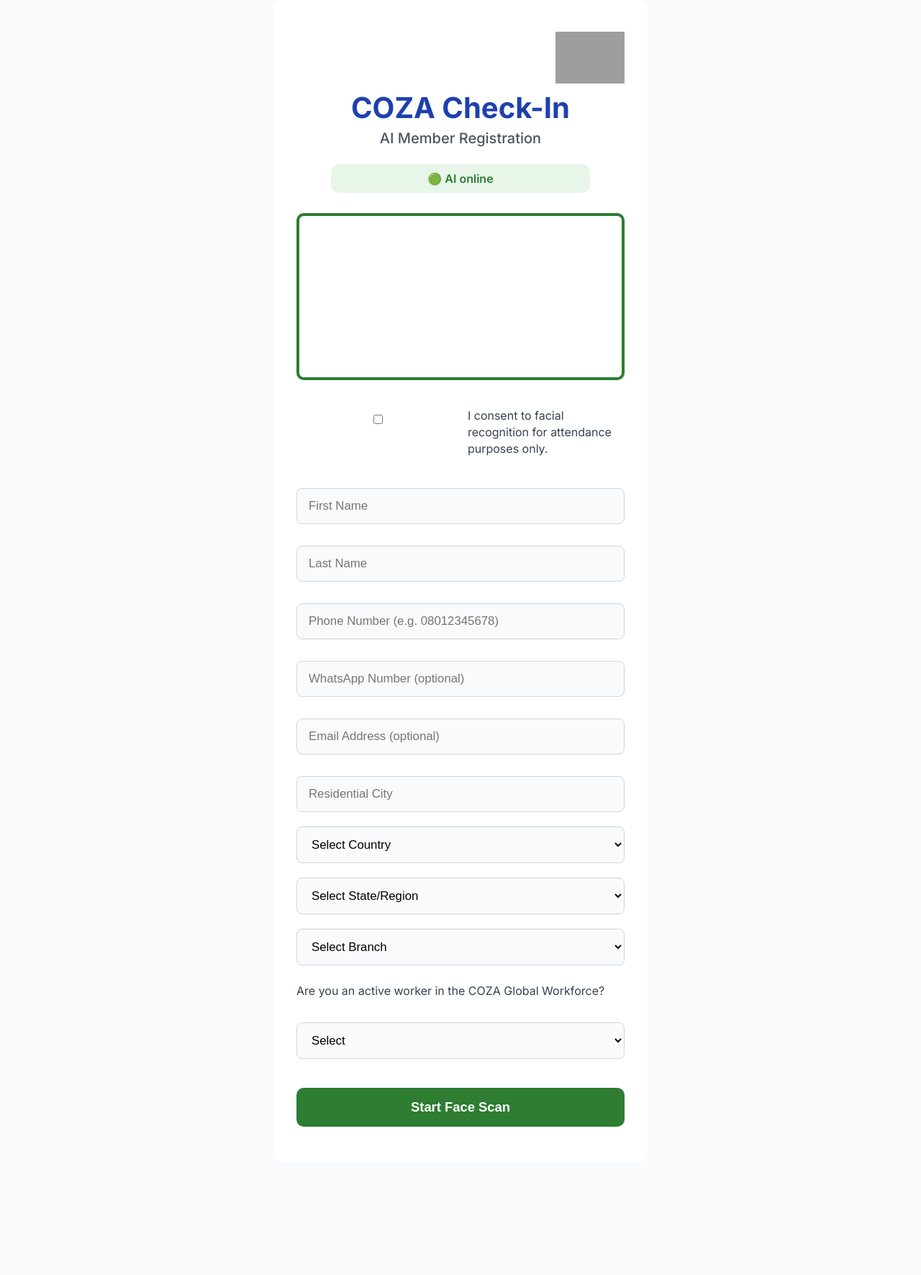
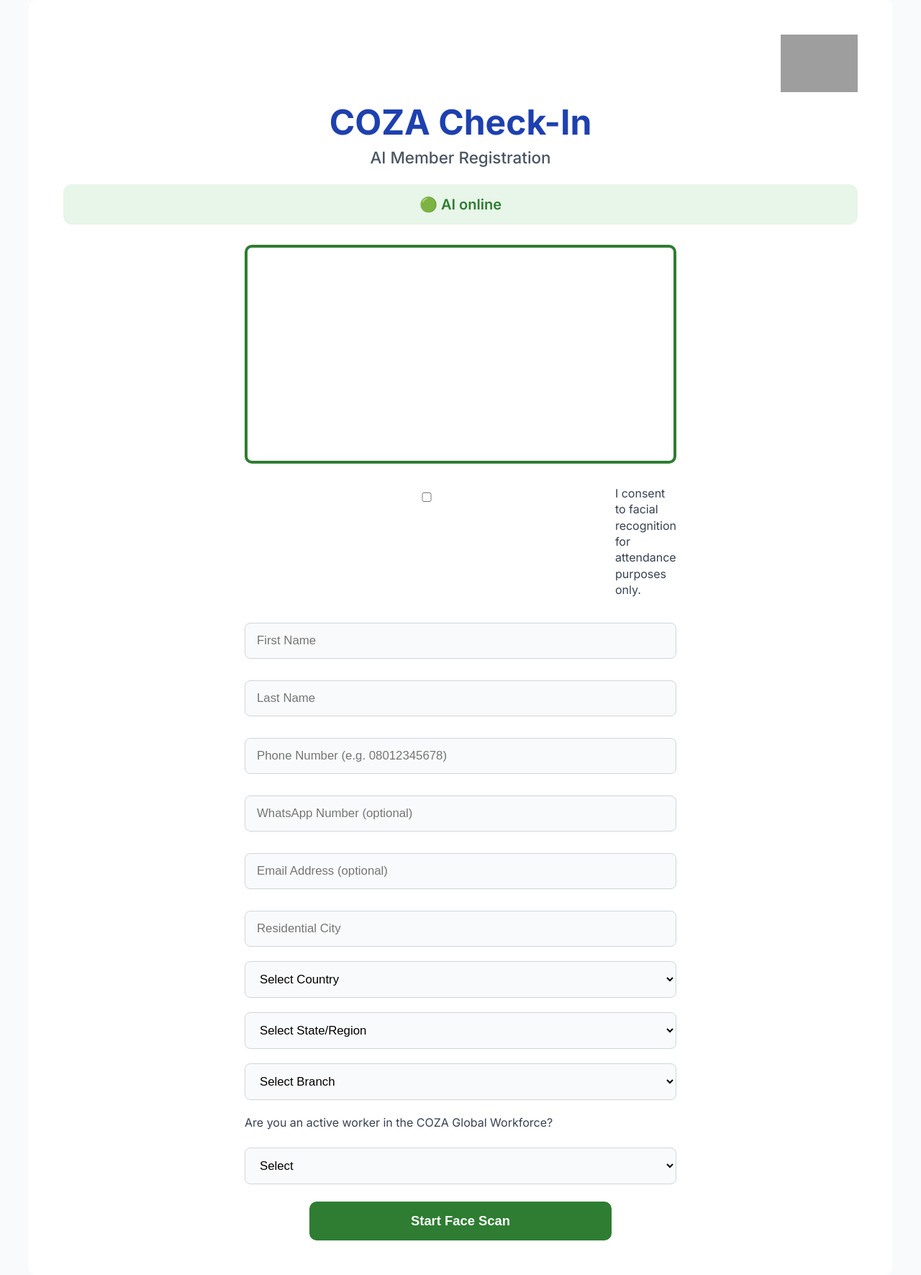
Before and after one commit to tmeinvestor-cpu/church-registration-portal, a Flask app: page / in a window 1280 px wide. Shown: the whole page at 72% size. Before the commit the page ends 1565 px from the top, so only its background shows below. Run offline with Flask 3, Linux system fonts and the light colour scheme; grey boxes are pictures that could not be loaded.

Commit message:
Update register.html

```diff
--- a/portal/templates/register.html
+++ b/portal/templates/register.html
@@ -17,13 +17,10 @@
             margin: 0;
             padding: 0;
             min-height: 100vh;
-            display: flex;
-            flex-direction: column;
         }
         .container {
-            flex: 1;
-            max-width: 480px;
             width: 100%;
+            max-width: 1200px;
             margin: 0 auto;
             padding: 16px;
             background: white;
@@ -32,14 +29,14 @@
             display: flex;
             justify-content: flex-end;
             align-items: center;
-            padding: 12px 0;
+            padding: 16px 0;
         }
         .header img {
-            height: 56px;
+            height: 64px;
             width: auto;
         }
         .main-title {
-            font-size: clamp(1.8rem, 5vw, 2.2rem);
+            font-size: clamp(1.9rem, 4.5vw, 2.8rem);
             font-weight: 700;
             color: #1e40af;
             text-align: center;
@@ -47,7 +44,7 @@
             line-height: 1.1;
         }
         .subtitle {
-            font-size: clamp(1rem, 3.5vw, 1.15rem);
+            font-size: clamp(1rem, 3vw, 1.25rem);
             color: #4b5563;
             text-align: center;
             margin: 0 0 24px;
@@ -56,12 +53,18 @@
         #ai-status {
             text-align: center;
             font-weight: 600;
-            padding: 10px 16px;
+            padding: 12px 16px;
             border-radius: 12px;
             margin: 0 auto 28px;
-            max-width: 360px;
             background: #ecfdf5;
             color: #065f46;
+            font-size: clamp(1rem, 3vw, 1.15rem);
+            width: 100%;
+            max-width: none; /* full width on larger screens */
+        }
+        .form-content {
+            max-width: 480px;
+            margin: 0 auto;
         }
         .form-group {
             margin-bottom: 20px;
@@ -82,14 +85,18 @@
         label.consent {
             display: flex;
             align-items: flex-start;
-            gap: 12px;
-            margin: 24px 0 32px;
+            gap: 10px;
+            margin: 16px 0 24px;
             font-size: 1rem;
-            line-height: 1.45;
+            line-height: 1.4;
             color: #374151;
+        }
+        label.consent span {
+            flex: 1;
         }
         button#startScan {
             width: 100%;
+            max-width: 360px;
             padding: 16px;
             font-size: 1.15rem;
             font-weight: 600;
@@ -98,7 +105,8 @@
             border: none;
             border-radius: 10px;
             cursor: pointer;
-            margin-top: 20px;
+            margin: 24px auto 0;
+            display: block;
         }
         button#startScan:disabled {
             background: #9ca3af;
@@ -107,6 +115,8 @@
         #successBox {
             text-align: center;
             padding: 48px 20px 40px;
+            max-width: 480px;
+            margin: 0 auto;
         }
         #successBox .checkmark {
             font-size: clamp(4.5rem, 12vw, 6rem);
@@ -134,19 +144,29 @@
             cursor: pointer;
         }
 
+        /* Laptop / large screen adjustments */
         @media (min-width: 768px) {
             .container {
-                padding: 32px;
-                max-width: 520px;
+                padding: 32px 48px;
+            }
+            .header img {
+                height: 80px;
             }
             .main-title {
-                font-size: 2.5rem;
+                font-size: 3rem;
             }
             .subtitle {
+                font-size: 1.4rem;
+            }
+            #ai-status {
                 font-size: 1.25rem;
+                padding: 16px;
             }
-            .header img {
-                height: 72px;
+            .form-content {
+                max-width: 600px;
+            }
+            button#startScan {
+                max-width: 420px;
             }
         }
     </style>
@@ -159,23 +179,24 @@
         <img src="/static/images/coza-logo.png" alt="COZA Global Logo">
     </div>
 
-    <!-- Main title & subtitle – centered, prominent -->
+    <!-- Main title & subtitle -->
     <h1 class="main-title">COZA Check-In</h1>
     <p class="subtitle">AI Member Registration</p>
 
     <p id="ai-status">Checking AI availability...</p>
 
+    <div class="form-content">
         <!-- CAMERA -->
         <video id="video" autoplay playsinline></video>
         <canvas id="canvas" hidden></canvas>
 
-    <!-- CONSENT -->
+        <!-- CONSENT – tighter spacing -->
         <label class="consent">
             <input type="checkbox" id="consent">
-        I consent to facial recognition for attendance purposes only.
+            <span>I consent to facial recognition for attendance purposes only.</span>
         </label>
 
-    <!-- FORM FIELDS – better spaced -->
+        <!-- BASIC INFO -->
         <div class="form-group">
             <input id="first_name" placeholder="First Name" required>
         </div>
@@ -239,6 +260,7 @@
         <button id="startScan" disabled>Start Face Scan</button>
         <p id="status"></p>
     </div>
+</div>
 
 <!-- SUCCESS SCREEN -->
 <div class="container" id="successBox" style="display:none">
```
Lines whose indentation alone changed are shown as unchanged.
